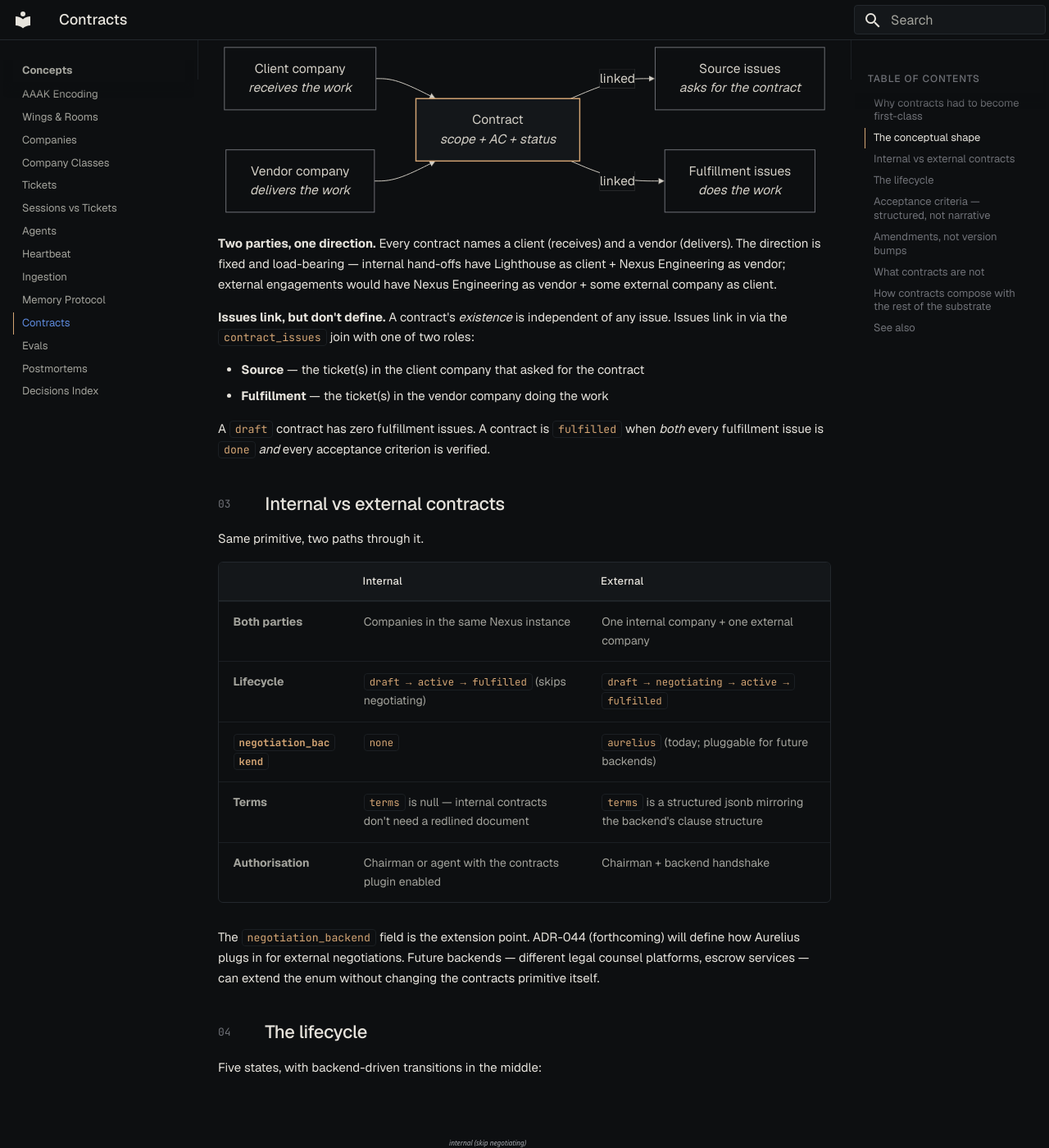
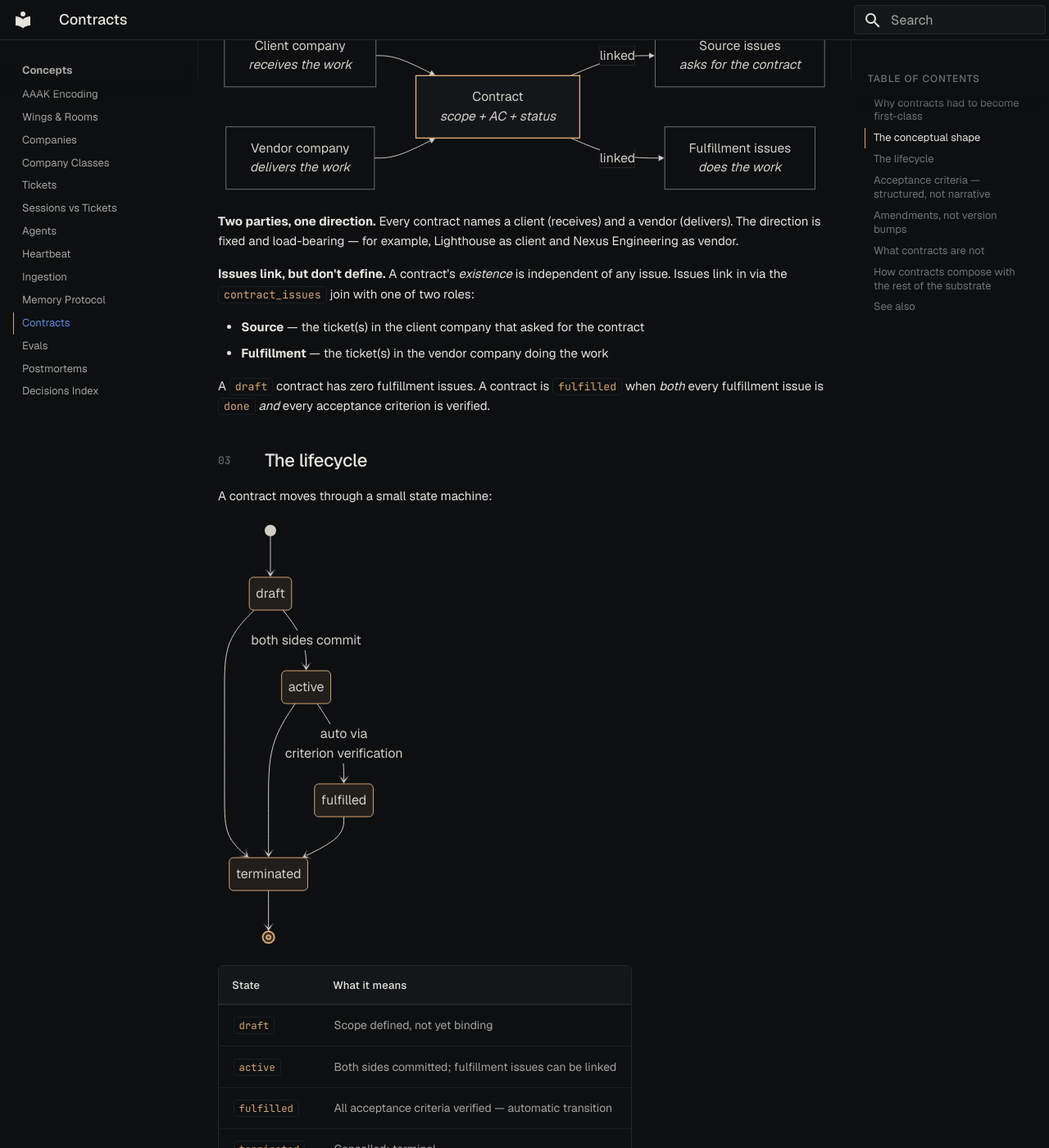
Before and after one commit to nexus-holdings/nexus-docs, an MkDocs documentation site: the page built from docs/concepts/contracts.md, in a window 1280 px wide and 1400 px high, scrolled down 1135 px. Shown: the whole window at 82% size. Built offline with MkDocs 1.6.1 and Material for MkDocs 9.7.7, drawn with Linux system fonts in a browser that asks for light colours; some of the changed text lies outside the part shown.

Commit message:
docs: decouple Nexus substrate from Negotiagent (remove contract negotiation)
Nexus and Negotiagent are separate projects; the substrate docs shouldn't
describe contract negotiation as a capability or lean on it as the example.

- Flywheel page: replace the Aurelius "real client negotiations" worked
  example with a high-level, abstract multi-arm rotation (generic Company A /
  Company B); drop the deep negotiation SVG. Structure stays (it's a Nexus
  primitive); vertical-specific content goes.
- Contracts: present as internal inter-company agreements (draft -> active ->
  fulfilled -> terminated). Remove the `negotiating` state, the external
  `negotiation_backend` (none/aurelius), and ADR-044 from concepts/contracts,
  the contracts plugin page, and architecture/governance. Swap the
  negotiation-labelled lifecycle SVG for a clean mermaid.
- Roadmap: rename Theme 2 "Contracts & negotiation" -> "Contracts"; remove the
  "Pluggable negotiation backend" and "Aurelius flywheel rotations" cards;
  recompute the rollup.
- Drop the ADR-044 row from the decisions index; swap the "contract-negotiation
  system" example vertical in substrate-vs-flywheels.

"Aurelius" stays as a neutral placeholder company. The contracts plugin code
still defines the negotiating/negotiagent state — aligning the code is a
separate follow-up ticket.

Co-Authored-By: Claude Opus 4.8 (1M context) <noreply@anthropic.com>

````diff
--- a/docs/concepts/contracts.md
+++ b/docs/concepts/contracts.md
@@ -1,6 +1,6 @@
 # Contracts
 
-<p class="lede">A contract in Nexus is a <strong>first-class agreement between two companies</strong> — a client and a vendor, with scope, acceptance criteria, a status lifecycle, and an optional negotiation backend for external counterparties. It's what makes "company A asked company B to do X" a queryable, auditable obligation instead of a Slack message and a dispatched ticket.</p>
+<p class="lede">A contract in Nexus is a <strong>first-class agreement between two companies</strong> — a client and a vendor, with scope, acceptance criteria, and a status lifecycle. It's what makes "company A asked company B to do X" a queryable, auditable obligation instead of a Slack message and a dispatched ticket.</p>
 
 <div class="page-meta">
   <span class="badge"><span class="dot"></span> living document</span>
@@ -16,8 +16,8 @@ That was enough for *linkage* — you could trace a dispatched ticket back to it
 
 | Pressure | What it surfaced |
 |---|---|
-| **External work** | Craft companies serving paying customers need scope, terms, deadlines, and a negotiation history. None of that fits in an issue's description field. |
-| **Training-data flywheel** | Aurelius's reconstruction + simulator tracks require a schema for "two-company agreement with evolving terms" — the schema has to exist before the tracks can build against it. |
+| **Obligation, not just linkage** | Linkage traces ticket B back to ticket A; it doesn't capture what was *agreed* — scope, terms, deadline, fulfilment criteria. None of that fits in an issue's description field. |
+| **Evolving terms** | A two-company agreement whose terms change over time needs a schema for amendments and history, not free text buried in comments. |
 | **Measurement coherence** | "How much work did Nexus Engineering do for Lighthouse last quarter" should be a direct query, not an exercise in reasoning through dispatch chains. |
 
 [ADR-043](decisions-index.md) is the source decision. It defined the schema, the lifecycle, and the contract↔issue relationship.
@@ -45,7 +45,7 @@ flowchart LR
     class CLIENT,VENDOR,SRC,FUL other
 ```
 
-**Two parties, one direction.** Every contract names a client (receives) and a vendor (delivers). The direction is fixed and load-bearing — internal hand-offs have Lighthouse as client + Nexus Engineering as vendor; external engagements would have Nexus Engineering as vendor + some external company as client.
+**Two parties, one direction.** Every contract names a client (receives) and a vendor (delivers). The direction is fixed and load-bearing — for example, Lighthouse as client and Nexus Engineering as vendor.
 
 **Issues link, but don't define.** A contract's *existence* is independent of any issue. Issues link in via the `contract_issues` join with one of two roles:
 
@@ -54,34 +54,29 @@ flowchart LR
 
 A `draft` contract has zero fulfillment issues. A contract is `fulfilled` when *both* every fulfillment issue is `done` *and* every acceptance criterion is verified.
 
-## Internal vs external contracts
-
-Same primitive, two paths through it.
-
-| | Internal | External |
-|---|---|---|
-| **Both parties** | Companies in the same Nexus instance | One internal company + one external company |
-| **Lifecycle** | `draft → active → fulfilled` (skips negotiating) | `draft → negotiating → active → fulfilled` |
-| **`negotiation_backend`** | `none` | `aurelius` (today; pluggable for future backends) |
-| **Terms** | `terms` is null — internal contracts don't need a redlined document | `terms` is a structured jsonb mirroring the backend's clause structure |
-| **Authorisation** | Chairman or agent with the contracts plugin enabled | Chairman + backend handshake |
-
-The `negotiation_backend` field is the extension point. ADR-044 (forthcoming) will define how Aurelius plugs in for external negotiations. Future backends — different legal counsel platforms, escrow services — can extend the enum without changing the contracts primitive itself.
-
 ## The lifecycle
 
-Five states, with backend-driven transitions in the middle:
+A contract moves through a small state machine:
 
-<img src="../../assets/diagrams/contracts-lifecycle.svg" alt="Contracts lifecycle state machine — draft → active → fulfilled along the top happy path. External contracts route via draft → negotiating → active (with the finalize transition). 'terminated' sits below with arrows from every non-terminal state. Accept state (fulfilled) marked brass; terminated edged in muted red.">
-
+```mermaid
+stateDiagram-v2
+    [*] --> draft
+    draft --> active : both sides commit
+    active --> fulfilled : auto via<br/>criterion verification
+    draft --> terminated
+    active --> terminated
+    fulfilled --> terminated
+    terminated --> [*]
+```
 
 | State | What it means |
 |---|---|
 | `draft` | Scope defined, not yet binding |
-| `negotiating` | Terms being worked out by the external backend |
 | `active` | Both sides committed; fulfillment issues can be linked |
 | `fulfilled` | All acceptance criteria verified — automatic transition |
 | `terminated` | Cancelled; terminal |
+
+A contract is drafted between two companies, becomes `active` once both commit, and auto-fulfills as its criteria are verified. `terms` defaults to null for routine internal hand-offs and can carry a structured document when an agreement needs one. Authorisation is by the chairman or an agent with the contracts plugin enabled.
 
 The fulfilment transition (`active → fulfilled`) is *derived*, not declared. There's no separate "mark fulfilled" action — when the last unverified acceptance criterion flips, the substrate auto-transitions the contract.
 
@@ -138,11 +133,11 @@ The implementation is in the [Contracts plugin](../components/plugins/contracts.
 | [Tickets](tickets.md) | Source and fulfillment issues are tickets; the contract holds the obligation that links them |
 | [Postmortems](postmortems.md) | A failed contract (terminated for non-delivery) is a postmortem-worthy event |
 | [Governance](../architecture/governance.md) | Contracts live in the governance layer's auditable-decisions surface |
-| [Decisions Index](decisions-index.md) | Major contracts (especially external ones) get accompanying ADRs |
+| [Decisions Index](decisions-index.md) | Major contracts get accompanying ADRs |
 
 ## See also
 
-- [Decisions Index](decisions-index.md) — ADR-043 (the source decision); ADR-044 (Aurelius backend, forthcoming)
+- [Decisions Index](decisions-index.md) — ADR-043 (the source decision)
 - [Contracts plugin](../components/plugins/contracts.md) — the implementation (data model, 5 tools, metrics)
 - [Company classes](two-class-companies.md) — the company-class split contracts span
 - [Craft Dispatch plugin](../components/plugins/craft-dispatch.md) — the *informal* sibling of this primitive
````
Also changed, not shown: docs/architecture/flywheel.md (+12 -26 lines), docs/architecture/governance.md (+3 -3 lines), docs/architecture/substrate-vs-flywheels.md (+1 -1 lines), docs/components/plugins/contracts.md (+5 -14 lines), docs/concepts/decisions-index.md (+0 -1 lines), docs/roadmap.md (+5 -29 lines), docs/assets/diagrams/aurelius-flywheel.svg (deleted), docs/assets/diagrams/contracts-lifecycle.svg (deleted).
